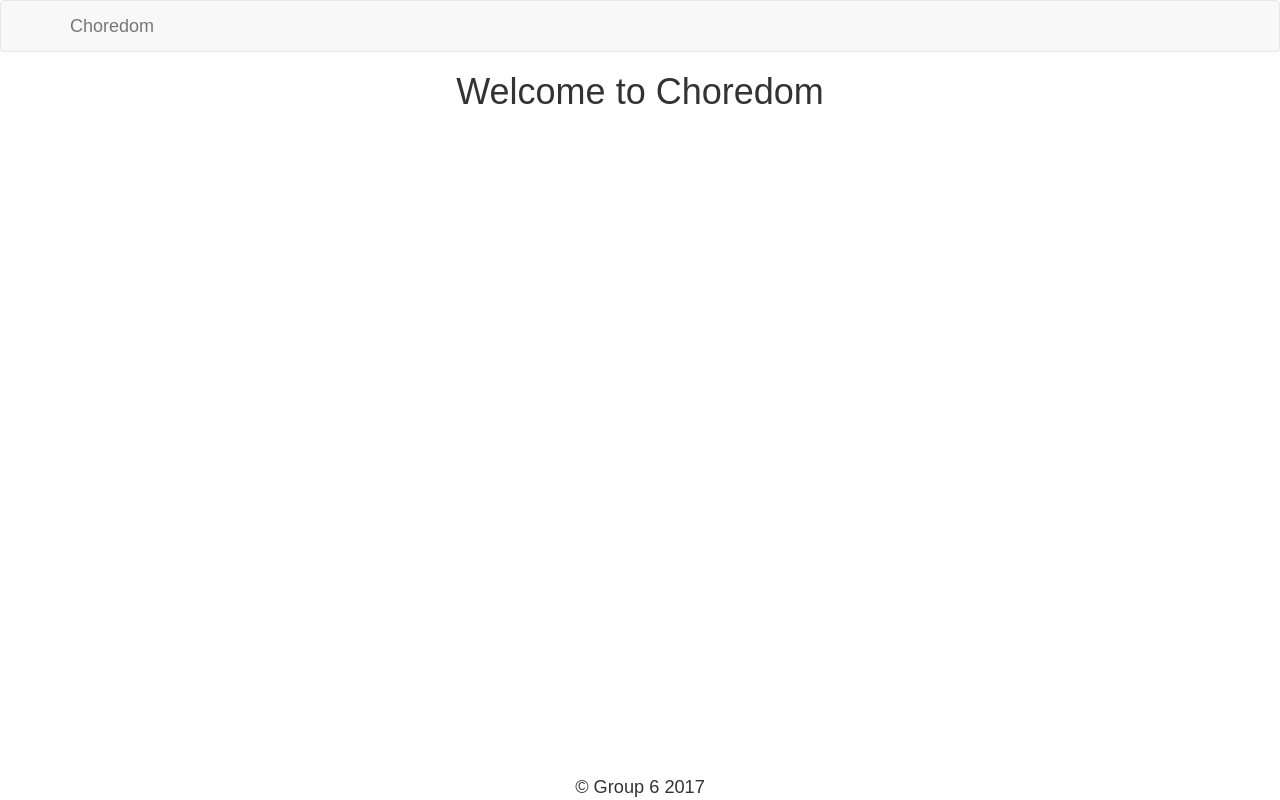
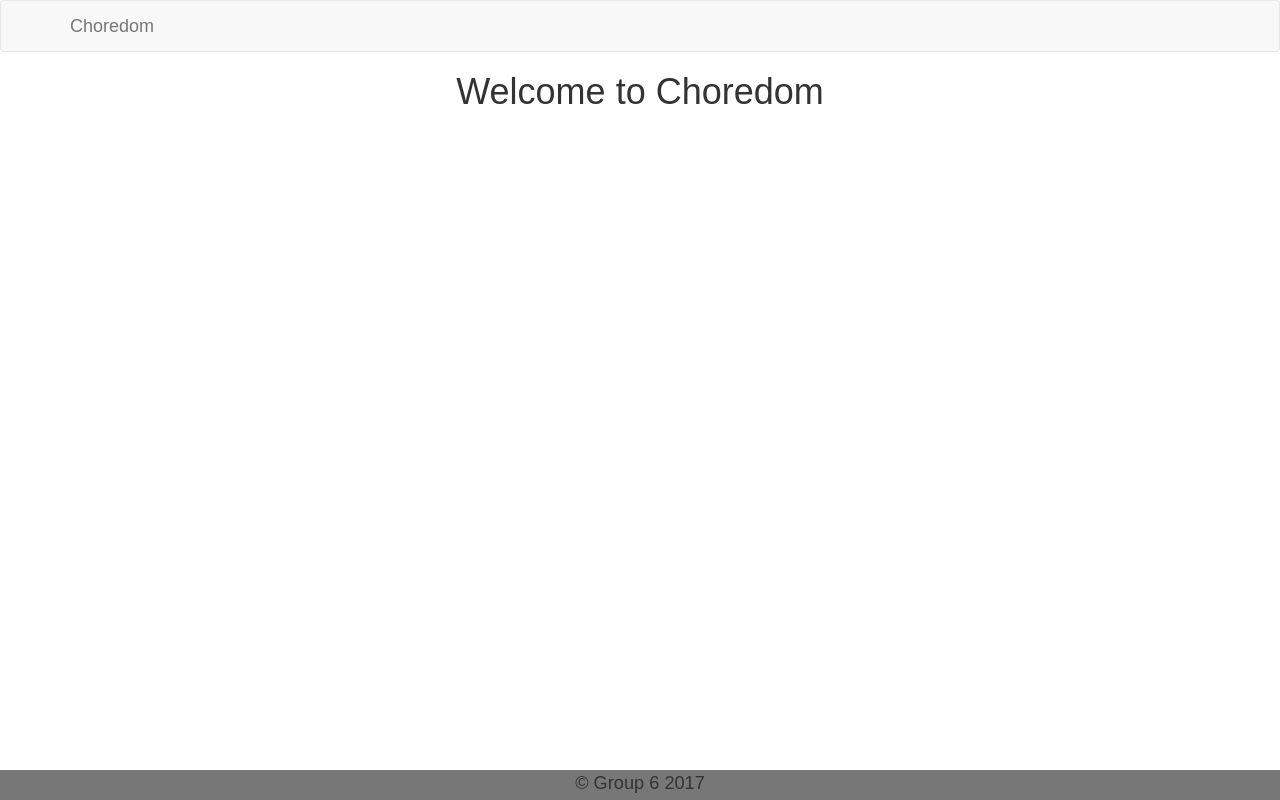
Before and after one commit to wrejcodes/choredom-client, a React (Create React App) app: page / in a window 1280 px wide. Built offline with nearby package versions, Linux system fonts and the light colour scheme.

Commit message:
updated Footer to use dynamic year date

```diff
--- a/src/components/Footer/Footer.css
+++ b/src/components/Footer/Footer.css
@@ -1,3 +1,5 @@
 .Footer-container{
 	font-size:1.3em;
+	background-color: #777;
+	height:30px;
 }
--- a/src/components/Footer/Footer.js
+++ b/src/components/Footer/Footer.js
@@ -5,9 +5,10 @@ class Footer extends Component{
 
 	render(){
 		return(
-			// using bootstrap navbar-fixed-bottom to keep the footer at the bottom
+			// using bootstrap navbar-fixed-bottom to keep the footer at the bottom - Will
+			// Date().getFullYear() for minimizing upkeep on footer
 			<footer className="navbar-fixed-bottom Footer-container">
-				&copy; Group 6 2017
+				&copy; Group 6 { new Date().getFullYear() }
 			</footer>
 		);
 	}
```
